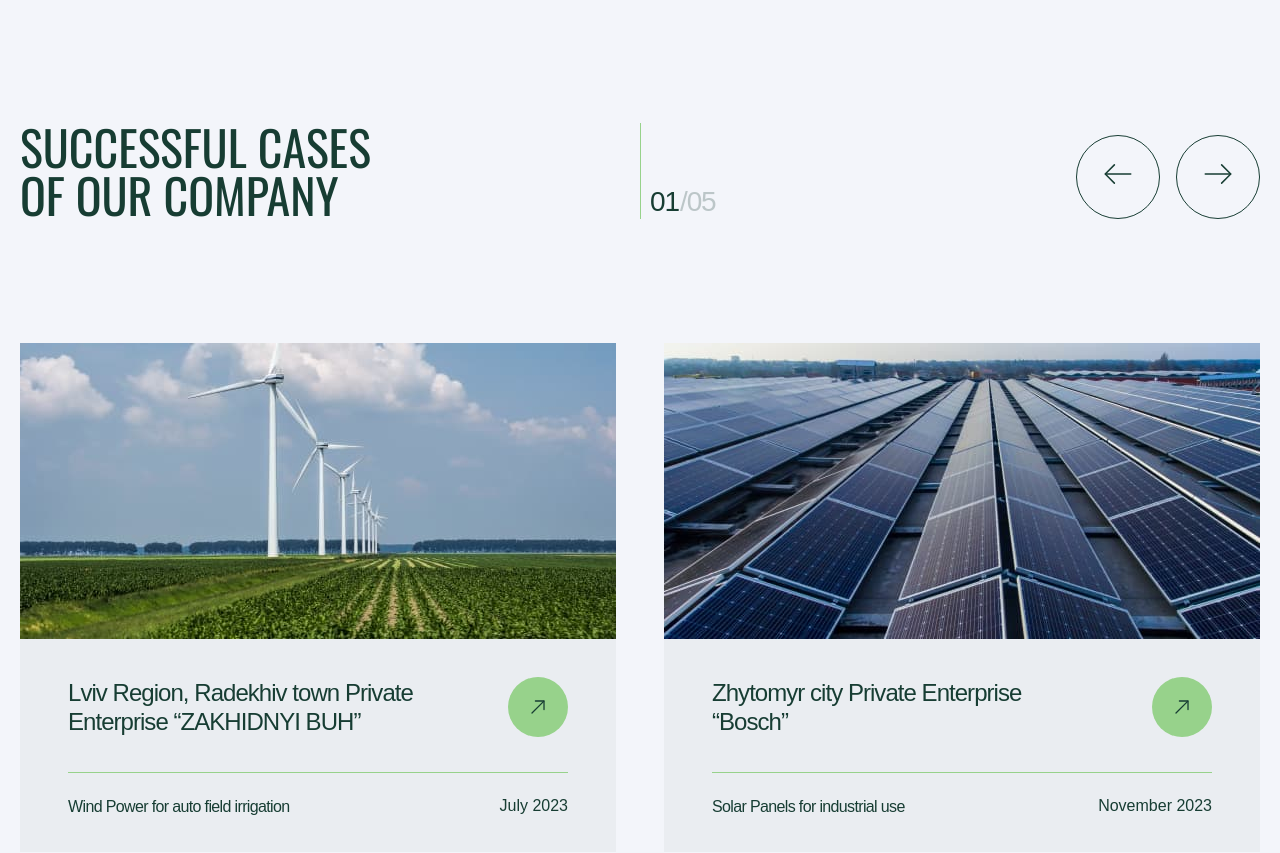
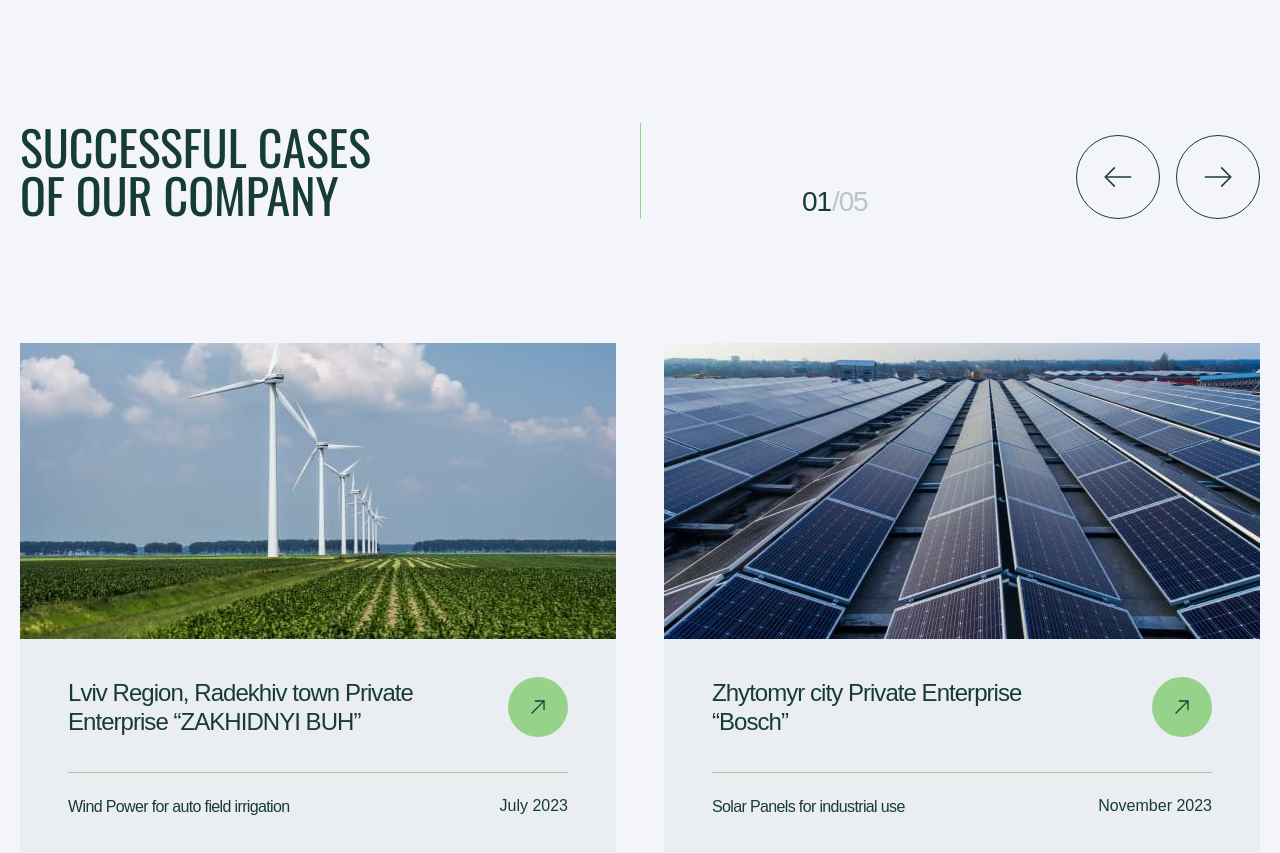
Before and after one commit to luzhnyak/ecosolution, a React (Vite) app: page / in a window 1280 px wide. Shown: the part 2616-3469 px from the top of the page. Built offline with nearby package versions, Linux system fonts and the light colour scheme.

Commit message:
add readme

```diff
--- a/src/components/Cases/Cases.module.css
+++ b/src/components/Cases/Cases.module.css
@@ -36,6 +36,9 @@
 }
 
 .btn {
+  display: flex;
+  justify-content: center;
+  align-items: center;
   width: 66px;
   height: 66px;
   border: 1px solid var(--primary-color);
@@ -99,6 +102,10 @@
     width: 398px;
   }
 
+  .headerRight {
+    padding-left: 161px;
+  }
+
   .btn {
     width: 84px;
     height: 84px;
--- a/src/components/core/Logo/Logo.tsx
+++ b/src/components/core/Logo/Logo.tsx
@@ -2,7 +2,7 @@ import css from "./Logo.module.css";
 
 function Logo() {
   return (
-    <a className={css.wrapper} href="/">
+    <a className={css.wrapper} href="/ecosolution">
       <img
         className={css.img}
         src="/ecosolution/icons/logo.svg"
--- a/src/components/core/Menu/Menu.module.css
+++ b/src/components/core/Menu/Menu.module.css
@@ -6,7 +6,7 @@
   bottom: 0;
   overflow: auto;
   background-color: var(--primary-color-25);
-  backdrop-filter: blur(1px);
+  backdrop-filter: blur(2px);
   z-index: 1000;
 }
 
@@ -33,10 +33,6 @@
   color: var(--white-color-25);
 }
 
-.item {
-  margin-bottom: 8px;
-}
-
 .link {
   display: flex;
   align-items: center;
@@ -47,6 +43,7 @@
   color: currentColor;
   text-decoration: none;
   background-color: transparent;
+  margin-bottom: 8px;
   border: none;
   cursor: pointer;
 }
```
Also changed, not shown: public/imgs/screenshot.jpg (added), 1 other file (tests, documents, lock files or other folders).
